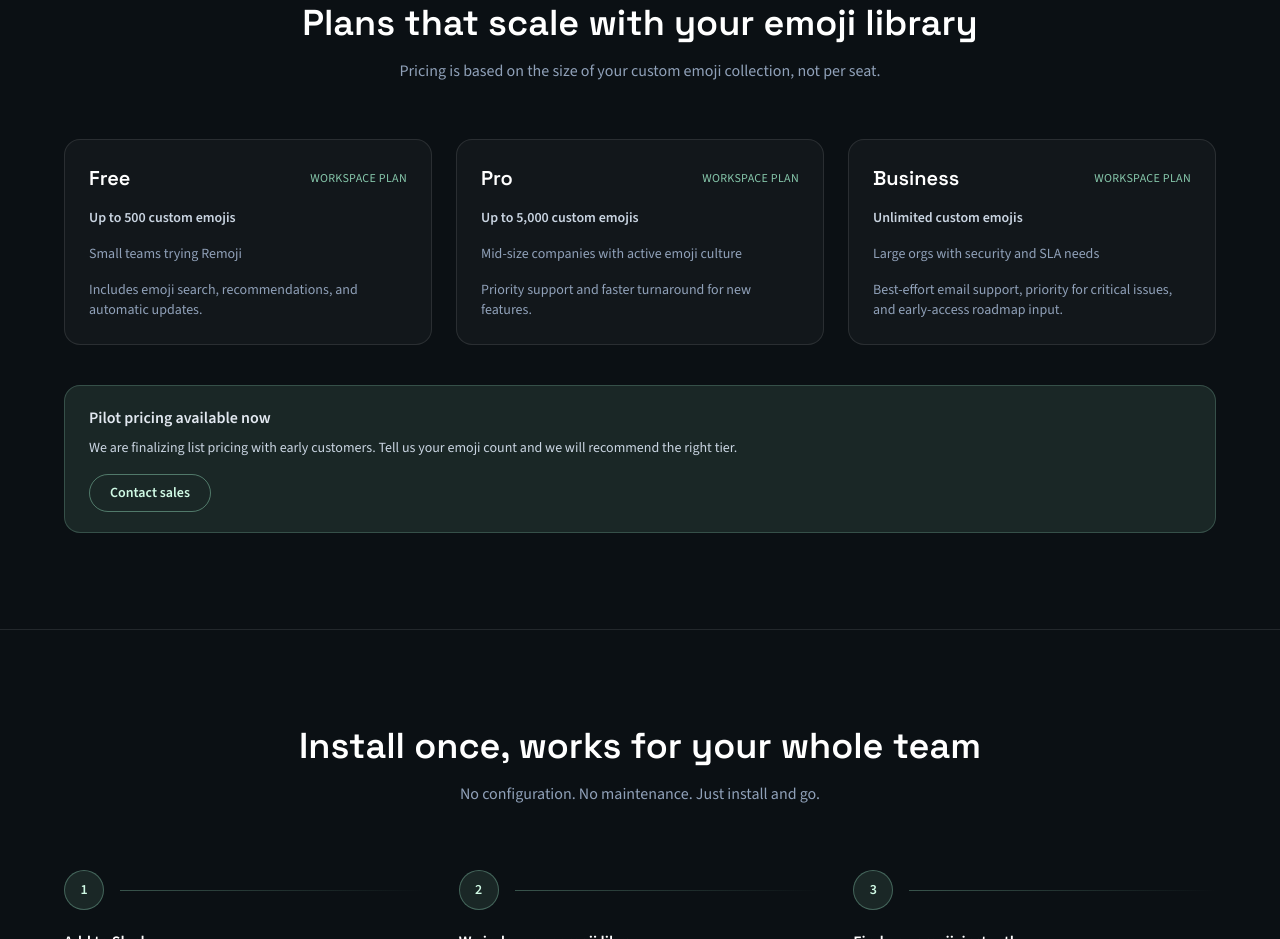
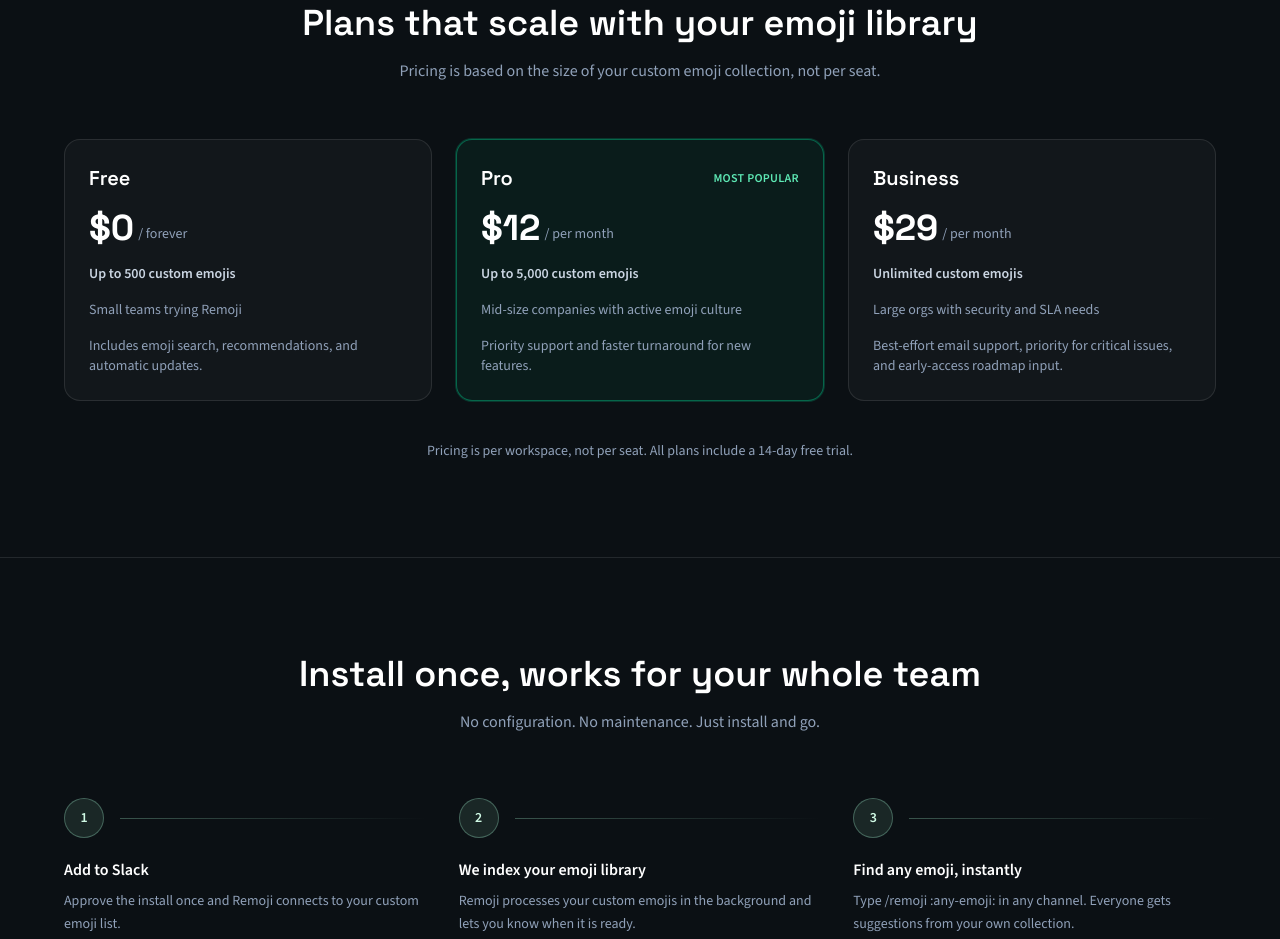
Before and after one commit to jeff3yan/jeff3yan.github.io, an Astro site: page / in a window 1280 px wide. Shown: the part 2182-3121 px from the top of the page. Built offline with nearby package versions, Linux system fonts and the light colour scheme; Astro itself is replaced by a stand-in of ours; a web font is replaced by a local one.

Commit message:
Add pricing

```diff
--- a/src/components/Pricing.astro
+++ b/src/components/Pricing.astro
@@ -2,21 +2,30 @@
 const tiers = [
   {
     name: 'Free',
+    price: '$0',
+    period: 'forever',
     emojiLimit: 'Up to 500 custom emojis',
     bestFor: 'Small teams trying Remoji',
     note: 'Includes emoji search, recommendations, and automatic updates.',
+    highlighted: false,
   },
   {
     name: 'Pro',
+    price: '$12',
+    period: 'per month',
     emojiLimit: 'Up to 5,000 custom emojis',
     bestFor: 'Mid-size companies with active emoji culture',
     note: 'Priority support and faster turnaround for new features.',
+    highlighted: true,
   },
   {
     name: 'Business',
+    price: '$29',
+    period: 'per month',
     emojiLimit: 'Unlimited custom emojis',
     bestFor: 'Large orgs with security and SLA needs',
     note: 'Best-effort email support, priority for critical issues, and early-access roadmap input.',
+    highlighted: false,
   },
 ];
 ---
@@ -33,12 +42,16 @@ const tiers = [
     <div class="grid gap-6 lg:grid-cols-3">
       {tiers.map((tier, i) => (
         <div
-          class="fade-up rounded-2xl border border-white/10 bg-white/[0.03] p-6 flex flex-col gap-4"
+          class={`fade-up rounded-2xl border p-6 flex flex-col gap-4 ${tier.highlighted ? 'border-emerald-400/40 bg-emerald-400/[0.06] ring-1 ring-emerald-400/20' : 'border-white/10 bg-white/[0.03]'}`}
           style={`transition-delay: ${i * 90}ms`}
         >
           <div class="flex items-center justify-between">
             <h3 class="font-display text-xl font-semibold text-white">{tier.name}</h3>
-            <span class="text-xs uppercase tracking-wide text-emerald-200/80">Workspace plan</span>
+            {tier.highlighted && <span class="text-xs uppercase tracking-wide text-emerald-300 font-semibold">Most popular</span>}
+          </div>
+          <div class="flex items-end gap-1">
+            <span class="font-display text-4xl font-bold text-white">{tier.price}</span>
+            <span class="text-sm text-slate-400 mb-1">/ {tier.period}</span>
           </div>
           <div class="text-sm text-slate-300 font-semibold">{tier.emojiLimit}</div>
           <p class="text-sm text-slate-400">{tier.bestFor}</p>
@@ -47,17 +60,8 @@ const tiers = [
       ))}
     </div>
 
-    <div class="mt-10 fade-up rounded-2xl border border-emerald-200/20 bg-emerald-200/10 px-6 py-5 text-slate-200">
-      <div class="font-semibold">Pilot pricing available now</div>
-      <p class="mt-2 text-sm text-slate-300">
-        We are finalizing list pricing with early customers. Tell us your emoji count and we will recommend the right tier.
-      </p>
-      <a
-        href="mailto:info@getremoji.com"
-        class="mt-4 inline-flex items-center gap-2 rounded-full border border-emerald-200/40 px-5 py-2 text-sm font-semibold text-emerald-100 hover:border-emerald-200/70 hover:text-white transition-colors"
-      >
-        Contact sales
-      </a>
-    </div>
+    <p class="mt-10 text-center text-sm text-slate-400 fade-up">
+      Pricing is per workspace, not per seat. All plans include a 14-day free trial.
+    </p>
   </div>
 </section>
```
